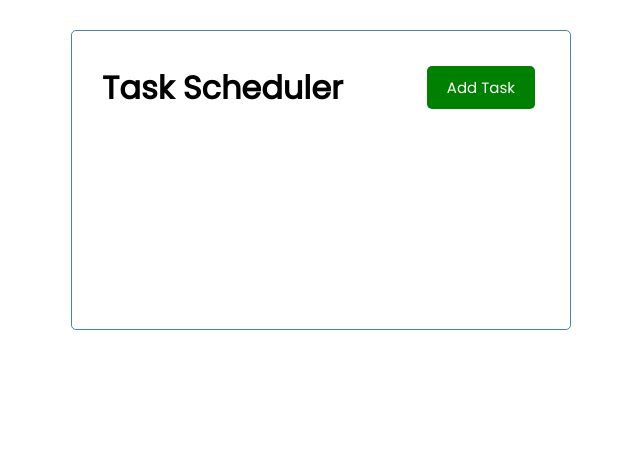
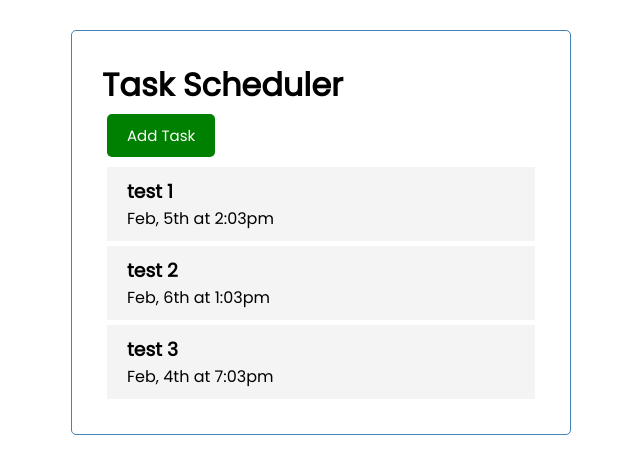
Before and after one commit to feischml/react-task-tracker, a React (Create React App) app: page / in a window 1280 px wide. Shown: the top 474 px of the page, without its empty margins (319-959 px from the left). Built offline with nearby package versions, Linux system fonts and the light colour scheme.

Commit message:
second commit

```diff
--- a/package.json
+++ b/package.json
@@ -8,6 +8,7 @@
     "@testing-library/user-event": "^12.1.10",
     "react": "^17.0.2",
     "react-dom": "^17.0.2",
+    "react-icons": "^4.3.1",
     "react-scripts": "4.0.3",
     "web-vitals": "^1.0.1"
   },
--- a/src/App.js
+++ b/src/App.js
@@ -1,10 +1,31 @@
 import Header from "./components/Header";
+import { useState } from 'react'
+import Tasks from "./components/Tasks";
 
-function App() {
+
+const App = () => {
+
+  const [tasks, setTasks] = useState([
+    {   id: '1',
+        text: 'test 1',
+        day: 'Feb, 5th at 2:03pm',
+        reminder: false
+    },
+    {   id: '2',
+        text: 'test 2',
+        day: 'Feb, 6th at 1:03pm',
+        reminder: true },
+    {   id: '3',
+        text: 'test 3',
+        day: 'Feb, 4th at 7:03pm',
+        reminder: false
+    }
+  ])
 
   return (
     <div className="container">
       <Header title='Task Scheduler'></Header>
+      <Tasks tasks={tasks}></Tasks>
     </div>
   );
 }
--- a/src/components/Button.js
+++ b/src/components/Button.js
@@ -1,7 +1,18 @@
-import React from 'react'
+import PropTypes from 'prop-types'
 
 const Button = ({color, text}) => {
-    return <button style={{backgroundColor: color}} className='btn'>{text}</button>
+
+    const onClick = (e) => {
+        console.log(e);
+    }
+
+    return (
+        <button
+            onClick={onClick}
+            style={{backgroundColor: color}}
+            className='btn'>{text}
+        </button>
+    )
 }
 
 Button.defaultProps = {
@@ -9,4 +20,9 @@ Button.defaultProps = {
     text: 'Add'
 }
 
+Button.propTypes = {
+    color: PropTypes.string,
+    text: PropTypes.string
+}
+
 export default Button
--- a/src/components/Header.js
+++ b/src/components/Header.js
@@ -2,11 +2,10 @@ import PropTypes from "prop-types"
 import Button from "./Button"
 
 const Header = ({ title }) => {
-    return (
-        <header className='header'>
-            <h1>{title}</h1>
-            <Button color='green' text='Add Task'></Button>
-        </header>
+    return (<header>
+                <h1>{title}</h1>
+                <Button color='green' text='Add Task'></Button>
+            </header>
     )
 }
 
--- /dev/null
+++ b/src/components/Task.js
@@ -0,0 +1,10 @@
+function Task({task}) {
+    return (
+        <div className='task'>
+            <h3>{task.text}</h3>
+            <p>{task.day}</p>
+        </div>
+    )
+}
+
+export default Task
--- /dev/null
+++ b/src/components/Tasks.js
@@ -0,0 +1,13 @@
+import Task from "./Task"
+
+function Tasks({ tasks }) {
+    return (
+        <>
+            {tasks.map((task) => (
+                <Task key={task.id} task={task}></Task>
+            ))}
+        </>
+    )
+}
+
+export default Tasks
```
Also changed, not shown: 2 other files (tests, documents, lock files or other folders).
